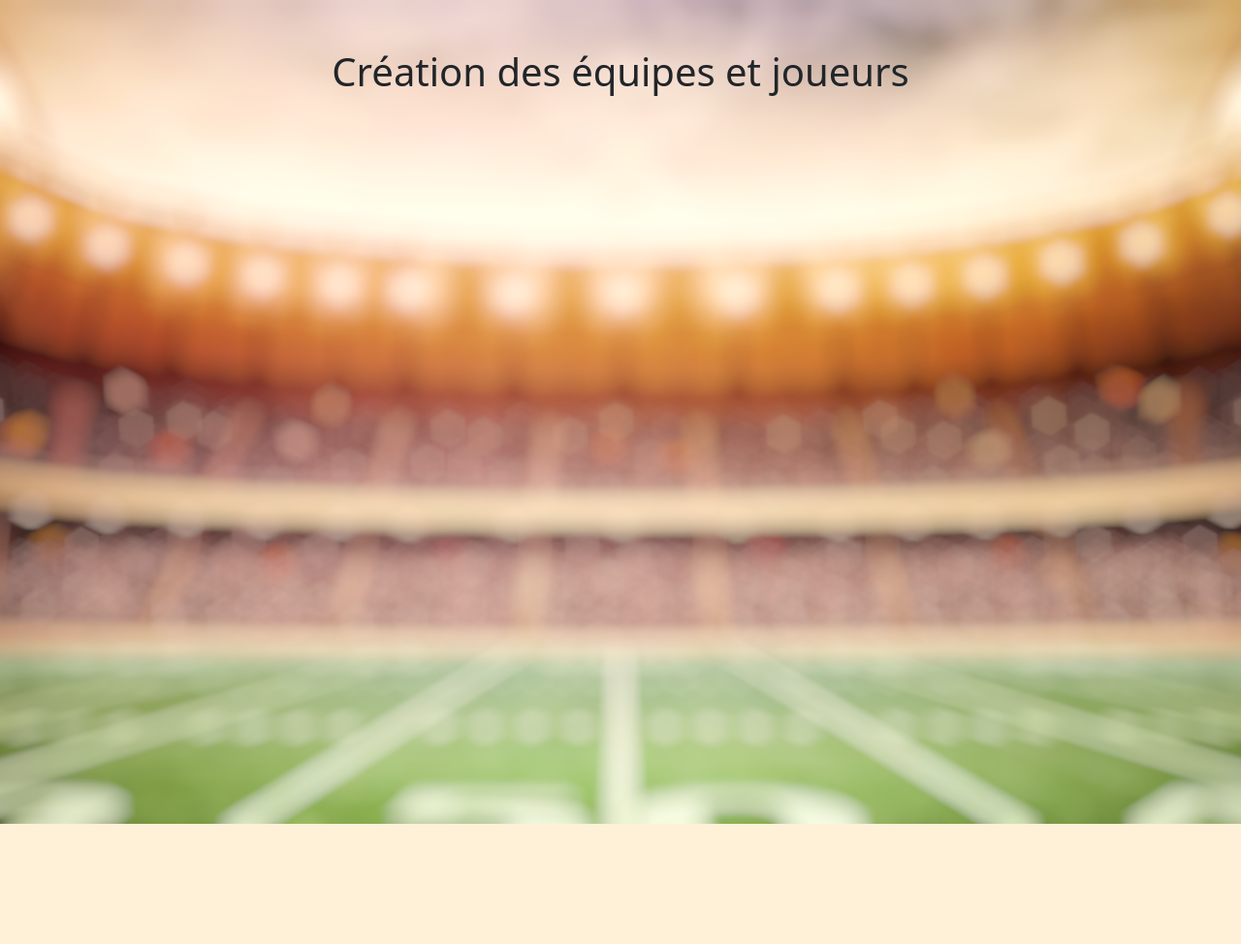
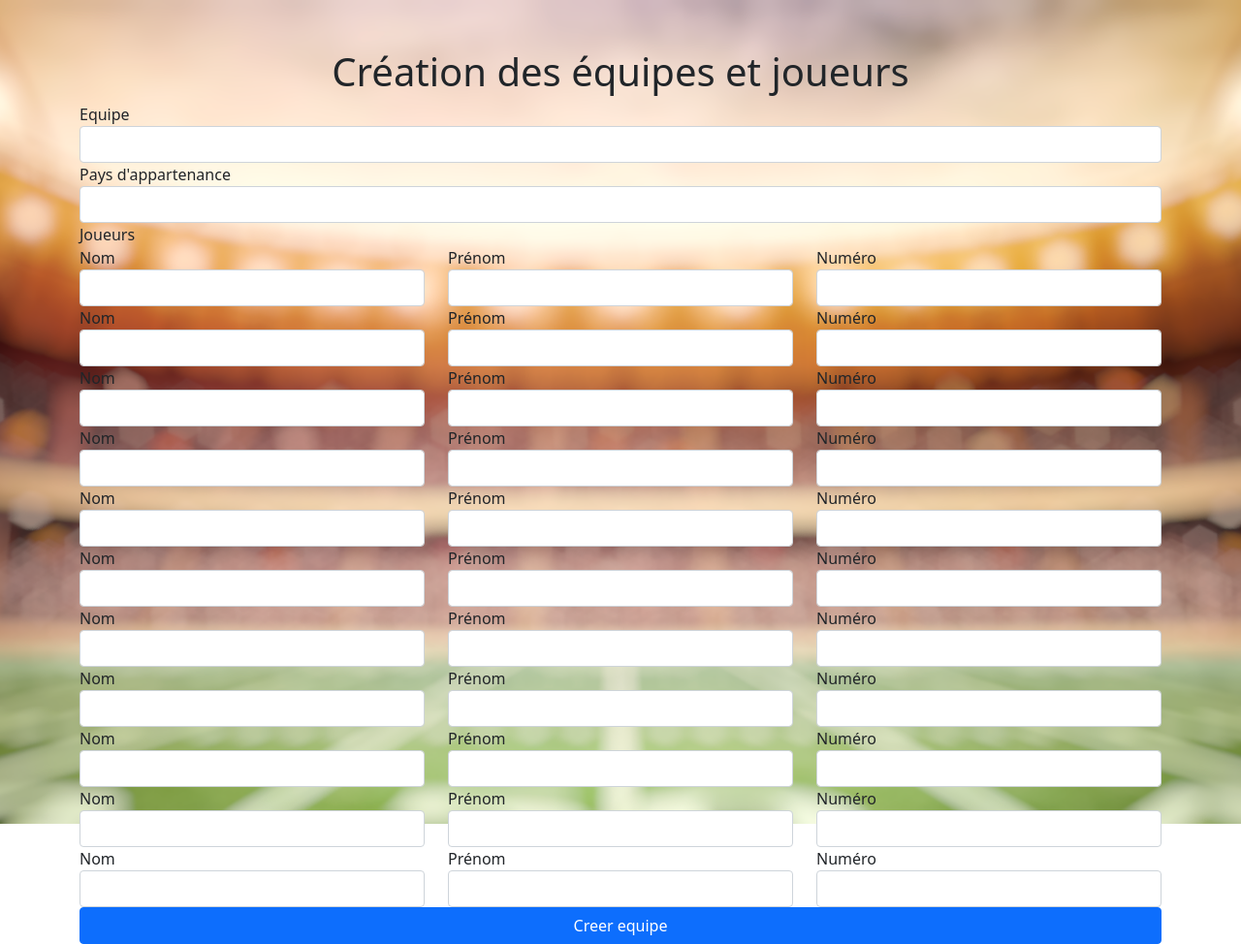
Before and after one commit to VitorPinto1/superbowl_ECF, a Flask app: page /creation in a window 1280 px wide. Shown: the whole page at 97% size. Before the commit the page ends 850 px from the top, so only its background shows below. Run offline with Flask 3, Linux system fonts and the light colour scheme; some libraries are stand-ins or nearby versions.

Commit message:
espace administrateur

```diff
--- a/templates/creation.html
+++ b/templates/creation.html
@@ -8,4 +8,48 @@
   <h1 class="text-center">Création des équipes et joueurs</h1>
 </div>
 
+<div class="container">
+  <form action="/" method="POST">
+    <div class="form-group">
+      <label for="nom_equipe">Equipe</label>
+      <input type="text" class="form-control" id="nom_equipe" name="nom_equipe">
+    </div>
+    <div class="form-group">
+      <label for="pays_appartenance">Pays d'appartenance</label>
+      <input type="text" class="form-control" id="pays_appartenance" name="pays_appartenance">
+    </div>
+    <span>Joueurs</span>
+    <div class="form-group">
+      <div class="row">
+        {% for i in range(1, 12) %}
+        <div class="col-4 joueur-fields">
+          <label for="nom_joueur{{ i }}">Nom</label>
+          <input type="text" class="form-control" id="nom_joueur{{ i }}" name="nom_joueur">
+        </div>
+        <div class="col-4 joueur-fields">
+          <label for="prenom_joueur{{ i }}">Prénom</label>
+          <input type="text" class="form-control" id="prenom_joueur{{ i }}" name="prenom_joueur">
+        </div>
+        <div class="col-4 joueur-fields">
+          <label for="numero_tshirt{{ i }}">Numéro</label>
+          <input type="number" class="form-control" id="numero_tshirt{{ i }}" name="numero_tshirt">
+        </div>
+        {% endfor %}
+      </div>
+    </div>
+    <div class="mb-3">
+      <div class="d-grid">
+        <button type="submit" class="btn btn-primary">Creer equipe</button>
+      </div>
+    </div>
+  </form>
+</div>
+
+<style>
+  .joueur-fields input[type="text"],
+  .joueur-fields input[type="number"] {
+    width: 100%;
+  }
+</style>
+
 {% endblock %}
```
Also changed, not shown: transaction.sql (+17 -0 lines).
